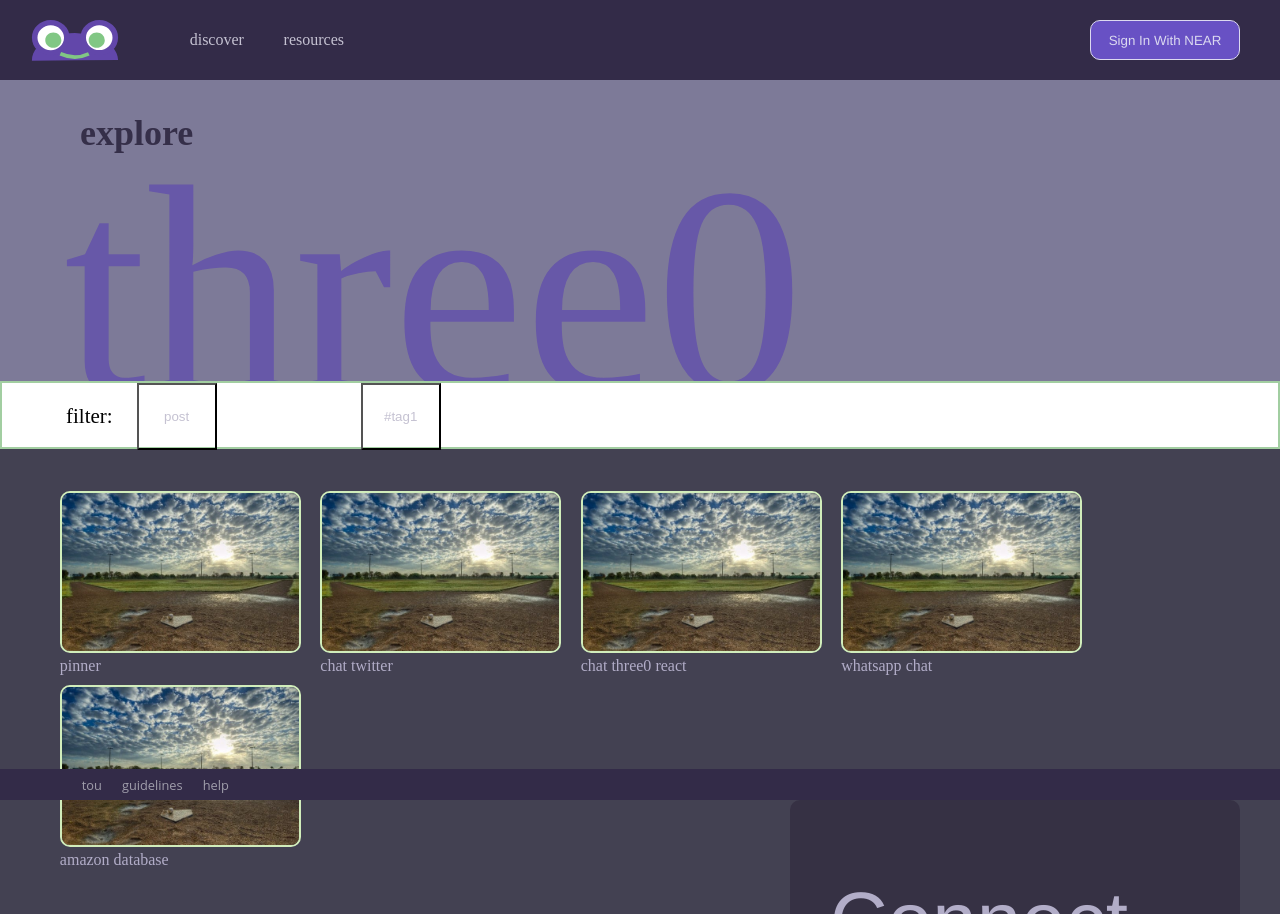
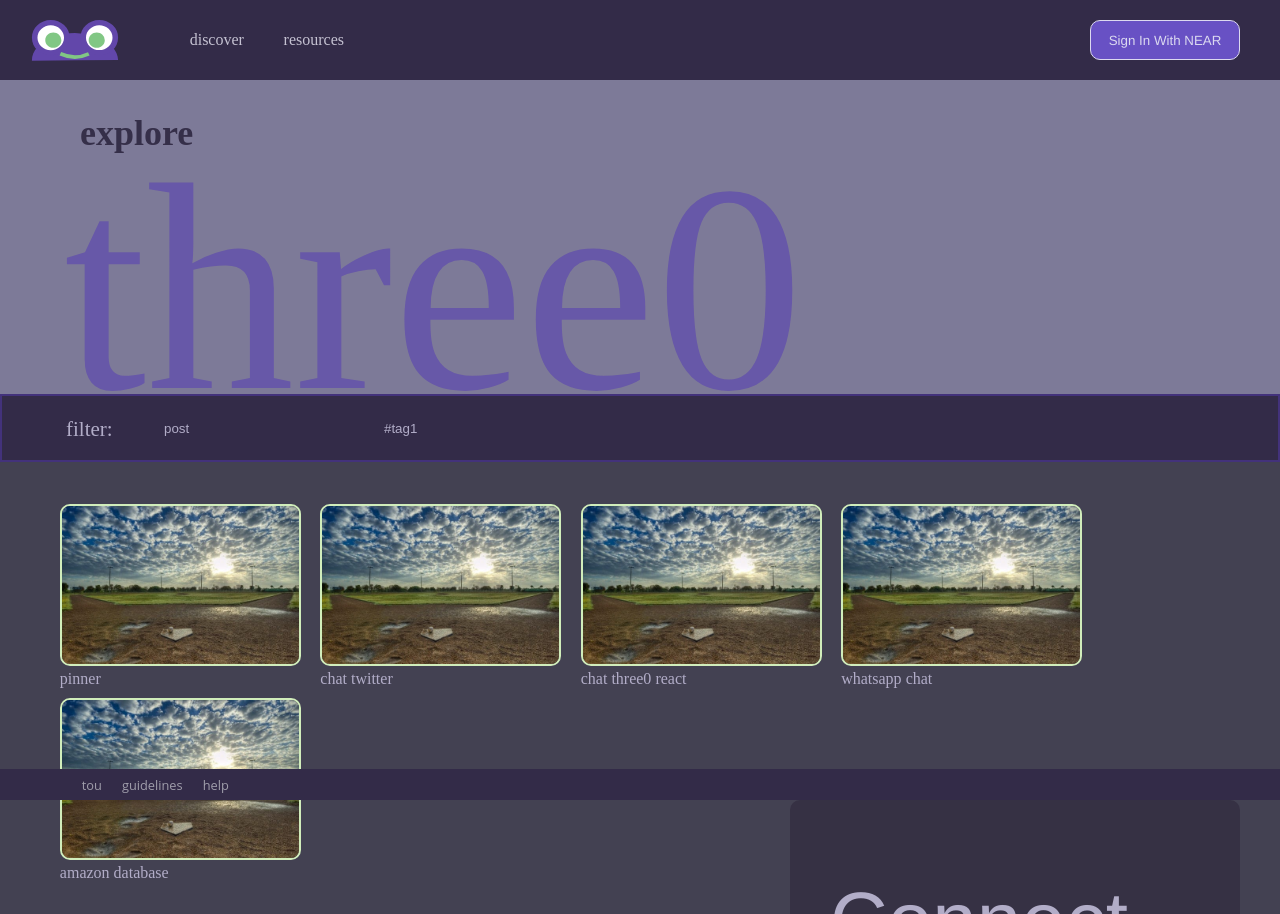
Before and after one commit to Three0Dev/Community-Site, a React (Create React App) app: page / in a window 1280 px wide. Built offline with nearby package versions, Linux system fonts and the light colour scheme.

Commit message:
Filter and search bar styling

```diff
--- a/src/styles/Header/FilterBar.css
+++ b/src/styles/Header/FilterBar.css
@@ -1,10 +1,9 @@
 .filter-bar-container {
-    background-color: white;
-    border: 2px solid rgba(71, 157, 69, 0.5);
+  background-color: #332B48;
+  border: 2px solid #503AA78C;
   /* width: 100%; */
   height: 8vh;
   /* position: relative; */
-    top: 32vh;
 }
 
 .filter-bar-wrapper {
@@ -13,27 +12,29 @@
   font-weight: 400;
   font-size: 21px;
   line-height: 25px;
-
   color: #000000;
-
   padding-left: 5vw;
-
   display: flex;
   flex-direction: row;
 }
 
 .filter-header {
-    flex: initial;
+  align-items: left;
+  color: #B2ADC8
 }
 
 .filter-tag {
   width: 10vh;
+  height: 8vh;
   margin-left: 3vh;
   margin-right: 15vh;
-    color: #C5C2D2;
+  color: #B2ADC8;
   background-color: initial;
   transition: background-color 150ms ease-in-out;
+  border: transparent;
 }
-.filter-tag.active{
-    background-color:#a899e9;
+
+.filter-tag.active {
+  background-color: #a899e9;
+  color: #503AA78C
 }
--- a/src/styles/Header/SearchBar.css
+++ b/src/styles/Header/SearchBar.css
@@ -19,6 +19,7 @@
   font-style: normal;
   flex-grow: 5;
   align-self: start;
+  padding-bottom: 13px;
 }
 
 .search-bar-wrapper .search-input-box input,
@@ -50,9 +51,11 @@ label.placeholder {
   position: absolute;
   z-index: 1;
 }
-label.placeholder.hidden{
+
+label.placeholder.hidden {
   opacity: 0;
 }
+
 .search-bar-wrapper .mini-search-title {
   padding-left: 5vw;
   font-family: 'Fredoka';
```
Lines whose indentation alone changed are shown as unchanged.
